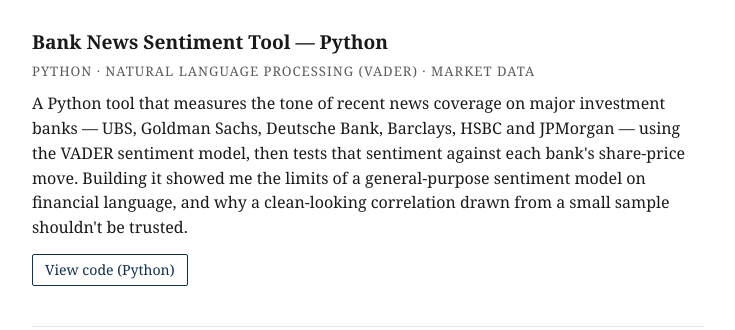
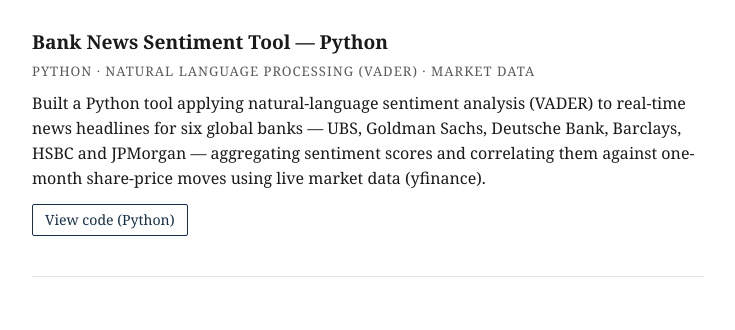
Before and after one commit to a4ronM/aaronmandir.github.io, a plain HTML site: page index.html in a window 1280 px wide. Shown: the part 664-994 px from the top of the page, without its empty margins (272-1007 px from the left). Drawn offline with Linux system fonts and the light colour scheme.

Commit message:
Update index.html

```diff
--- a/index.html
+++ b/index.html
@@ -142,23 +142,24 @@
   </p>
 </div>
 
-
     <!-- ============ PROJECT 2 — NEWS SENTIMENT TOOL ============ -->
   <div class="project">
     <h3>Bank News Sentiment Tool &mdash; Python</h3>
     <p class="meta">Python &middot; Natural Language Processing (VADER) &middot; Market Data</p>
     <p>
-      A Python tool that measures the tone of recent news coverage on major
-      investment banks &mdash; UBS, Goldman Sachs, Deutsche Bank, Barclays, HSBC
-      and JPMorgan &mdash; using the VADER sentiment model, then tests that
-      sentiment against each bank's share-price move. Building it showed me the
-      limits of a general-purpose sentiment model on financial language, and why
-      a clean-looking correlation drawn from a small sample shouldn't be trusted.
+      Built a Python tool applying natural-language sentiment analysis (VADER) to
+      real-time news headlines for six global banks &mdash; UBS, Goldman Sachs,
+      Deutsche Bank, Barclays, HSBC and JPMorgan &mdash; aggregating sentiment
+      scores and correlating them against one-month share-price moves using live
+      market data (yfinance).
     </p>
     <p class="links">
       <a href="sentiment.py">View code (Python)</a>
     </p>
   </div>
+
+
+
 
 
 
```
